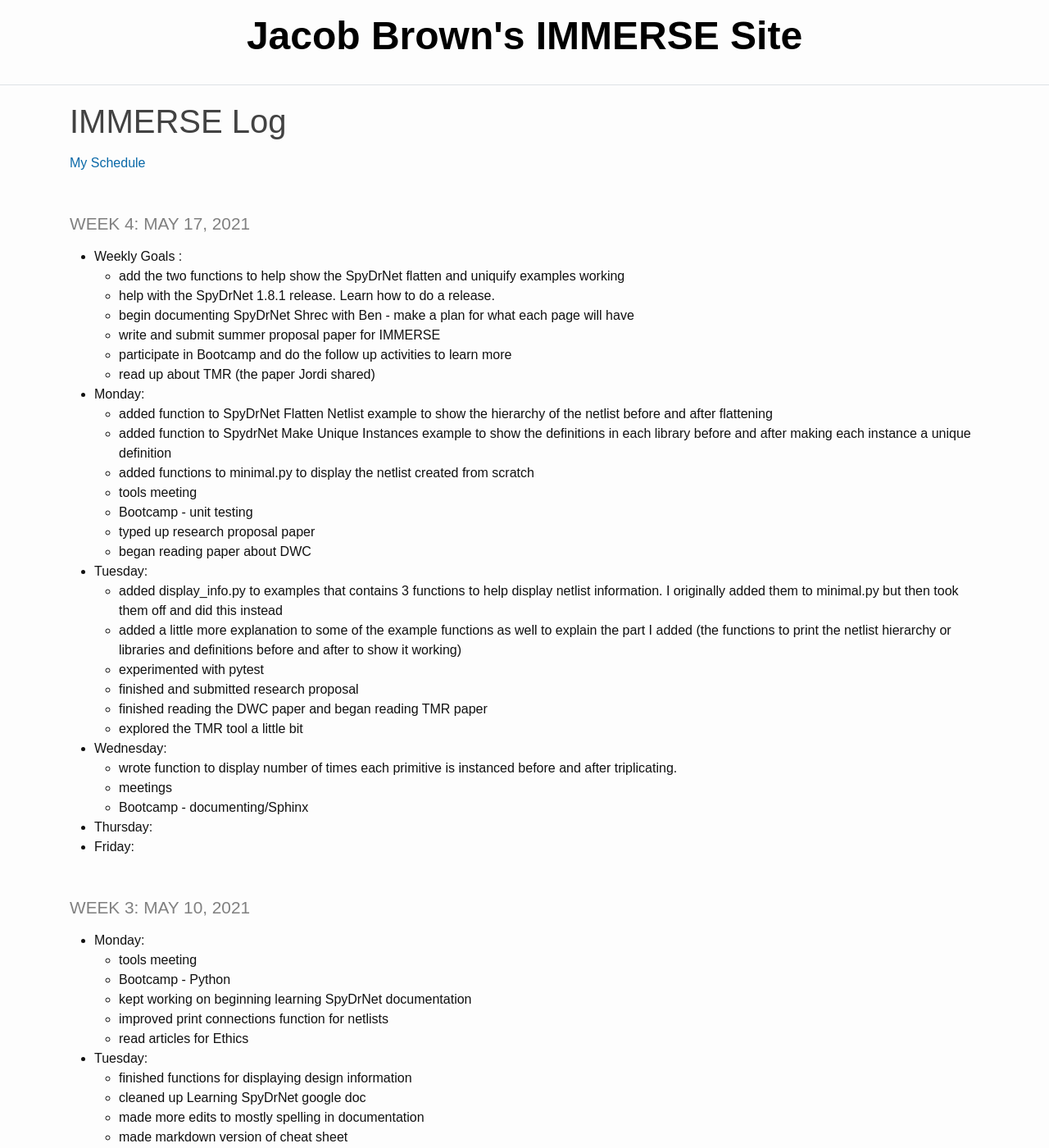
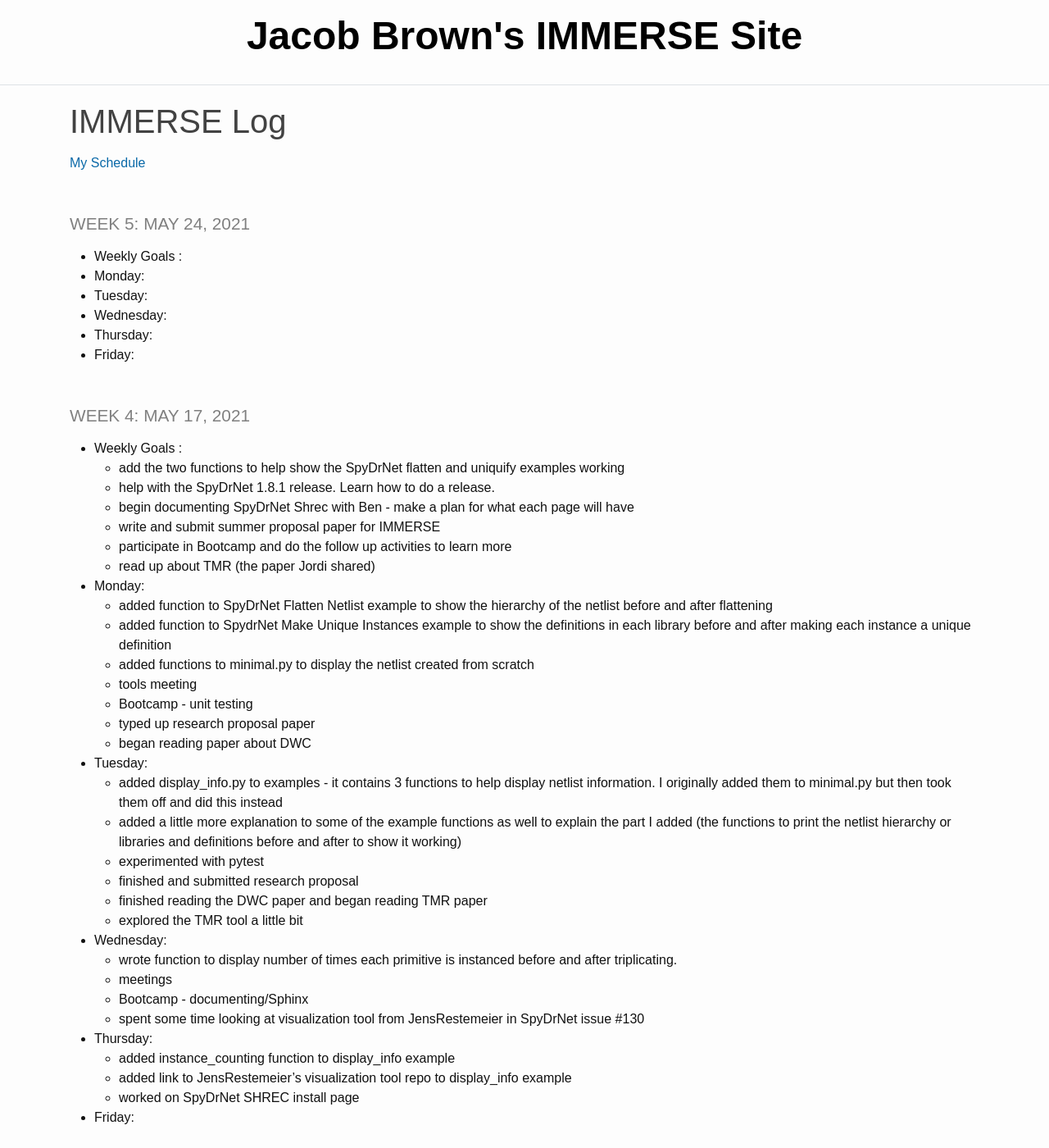
Before and after one commit to jacobdbrown4/jacob_brown, a Jekyll site: the page built from _pages/log.md, in a window 1280 px wide and 1400 px high. Shown: the whole window at 82% size. Built offline with Jekyll 4.4.1, drawn with Linux system fonts in a browser that asks for light colours.

Commit message:
updated log

```diff
--- a/_pages/log.md
+++ b/_pages/log.md
@@ -4,6 +4,14 @@ title: IMMERSE Log
 ---
 
 [My Schedule](https://jacobdbrown4.github.io/jacob_brown//pages/schedule/)
+
+### Week 5: May 24, 2021
+* **Weekly Goals** :
+* **Monday**:
+* **Tuesday**:
+* **Wednesday**:
+* **Thursday**:
+* **Friday**:
 
 ### Week 4: May 17, 2021
 * **Weekly Goals** :
@@ -23,7 +31,7 @@ title: IMMERSE Log
   * typed up research proposal paper
   * began reading paper about DWC
 * **Tuesday**:
-  * added display_info.py to examples that contains 3 functions to help display netlist information. I originally added them to minimal.py but then took them off and did this instead
+  * added display_info.py to examples - it contains 3 functions to help display netlist information. I originally added them to minimal.py but then took them off and did this instead
   * added a little more explanation to some of the example functions as well to explain the part I added (the functions to print the netlist hierarchy or libraries and definitions before and after to show it working)
   * experimented with pytest
   * finished and submitted research proposal
@@ -33,7 +41,11 @@ title: IMMERSE Log
   * wrote function to display number of times each primitive is instanced before and after triplicating.
   * meetings
   * Bootcamp - documenting/Sphinx
+  * spent some time looking at visualization tool from JensRestemeier in SpyDrNet issue #130
 * **Thursday**:
+  * added instance_counting function to display_info example
+  * added link to JensRestemeier's visualization tool repo to display_info example
+  * worked on SpyDrNet SHREC install page
 * **Friday**:
 
 ### Week 3: May 10, 2021
```
